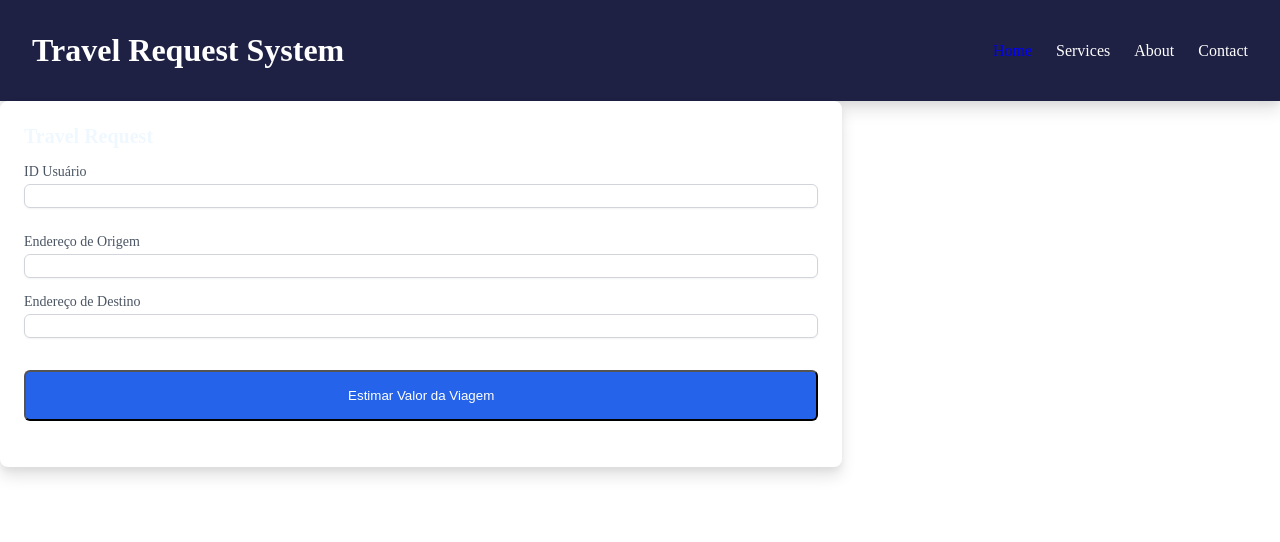
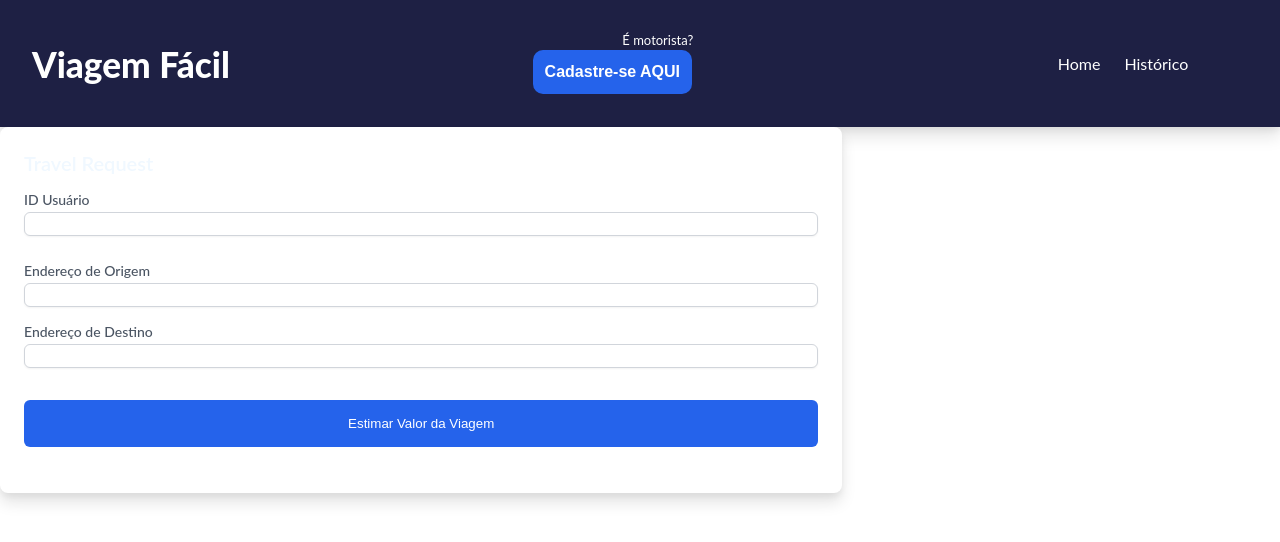
Before and after one commit to danargolo/shopper_teste, a React (Vite) app in the folder front/: page / in a window 1280 px wide. Shown: the top 542 px of the page. Built offline with nearby package versions, Linux system fonts and the light colour scheme.

Commit message:
styles: styling Header

```diff
--- a/front/src/components/ErrorHandler/index.tsx
+++ b/front/src/components/ErrorHandler/index.tsx
@@ -15,7 +15,7 @@ export const ErrorHandler = (): React.JSX.Element => {
         <h3>Ocorreu um erro</h3>
         <p>{throwError}</p>
         <button className="close-btn" onClick={() => setThrowError("")}>
-          Fechar
+          Tentar novamente
         </button>
       </div>
     </div>
--- a/front/src/components/Header/index.tsx
+++ b/front/src/components/Header/index.tsx
@@ -4,14 +4,16 @@ export const Header = (): React.JSX.Element => (
   <header>
     <div className="header-container">
       <div className="tittle-container">
-        <h1 className="tittle-header">Travel Request System</h1>
+        <h1 className="tittle-header">Viagem Fácil</h1>
+      </div>
+      <div id='register'>
+        <p>É motorista?</p>
+        <button id='btn-register'> Cadastre-se AQUI</button>
       </div>
       <nav>
         <ul className="flex space-x-6">
           <li><a href="/" className="hover:text-blue-200">Home</a></li>
-          <li>Services</li>
-          <li>About</li>
-          <li>Contact</li>
+          <li>Histórico</li>
         </ul>
       </nav>
     </div>
--- a/front/src/components/Header/styles.css
+++ b/front/src/components/Header/styles.css
@@ -5,27 +5,53 @@ header {
   box-shadow: 0 10px 15px rgba(0, 0, 0, 0.1), 0 4px 6px rgba(0, 0, 0, 0.05);
 }
 
+#btn-register {
+  margin: 0.1rem;
+  padding: 10px;
+  font-weight: 700;
+  font-size: 16px;
+  line-height: 24px;
+}
+
+nav {
+  display: flex;
+  justify-content: space-around;
+  width: 15.625rem;
+}
+
 ul {
   display: flex;
+  width: 100%;
   gap: 1.5rem;
+  justify-content: center;
 }
 
 li {
   list-style: none;
+  font-size: 16px;
+  color: #FFFFFF;
+  text-decoration: none;
+
 
   &:hover {
     color: #BFDBFE;
+    cursor: pointer;
+
   }
 
-  & > a {
+  &>a {
+
     text-decoration: none;
+
+    &:active {
+      color: #BFDBFE;
+
+    }
   }
 }
 
 .header-container {
   display: flex;
-  /* margin-left: auto;
-  margin-right: auto; */
   justify-content: space-between;
   align-items: center;
 }
@@ -36,7 +62,17 @@ li {
 }
 
 .tittle-header {
-  font-size: 2rem;
+  font-size: 2.2em;
   font-weight: 800;
   color: #FFFFFF;
 }
+
+#register{
+  display: flex;
+  flex-direction: column;
+  align-items: end;
+
+  & > p {
+    font-size: .8125em;
+  }
+}
--- a/front/src/index.css
+++ b/front/src/index.css
@@ -5,3 +5,38 @@
   padding: 0;
   box-sizing: border-box;
 }
+
+body {
+  font-family: Lato, Calibri, sans-serif;
+}
+
+
+button {
+  width: 100%;
+  margin-top: 1rem;
+  padding: 1rem 1.5rem;
+  background-color: #2563EB;
+  color: #FFFFFF;
+  border-radius: .625rem;
+  transition: background-color 0.2s;
+  outline: none;
+  box-shadow: none;
+  border: none;
+  cursor: pointer;
+
+  &:hover {
+    background-color: #1D4ED8;
+  }
+
+  &:active {
+    transform: none;
+  }
+
+  &:focus {
+    outline: none;
+  }
+}
+
+a {
+  color: inherit;
+}
```
